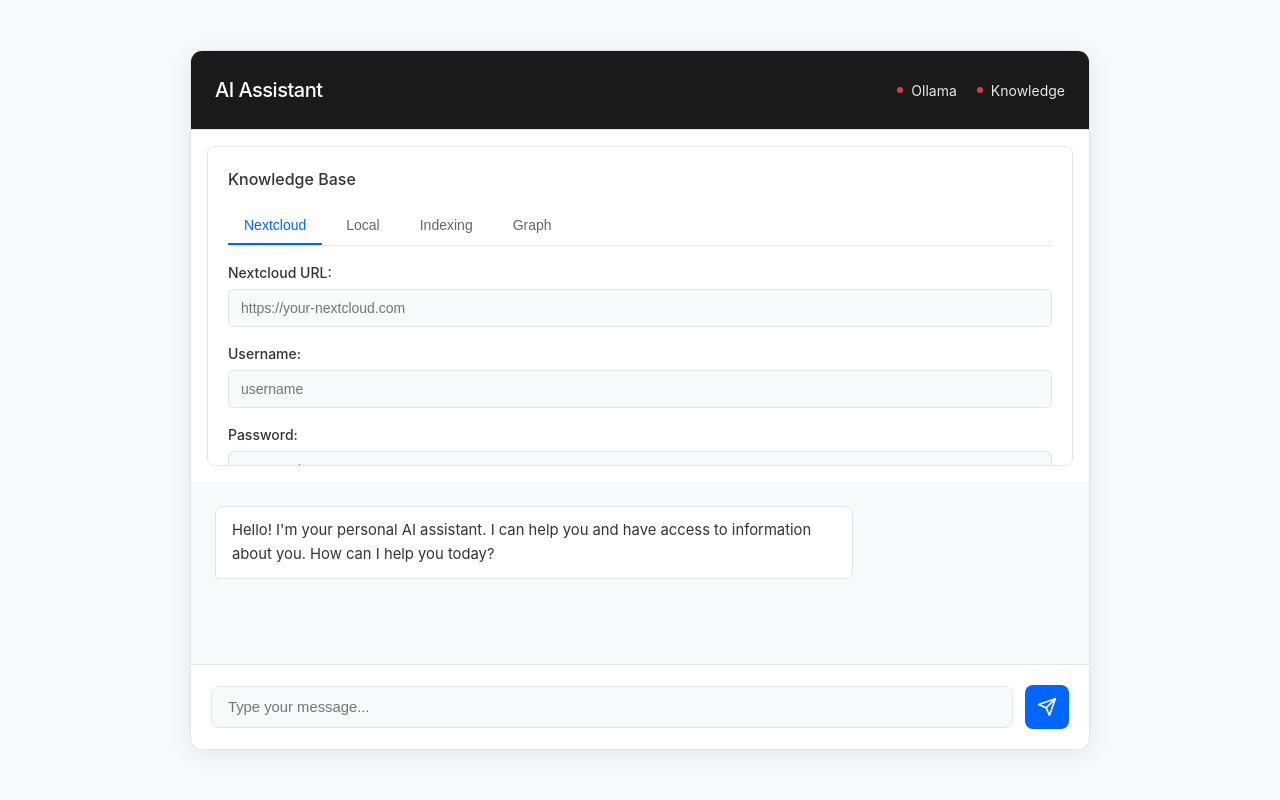
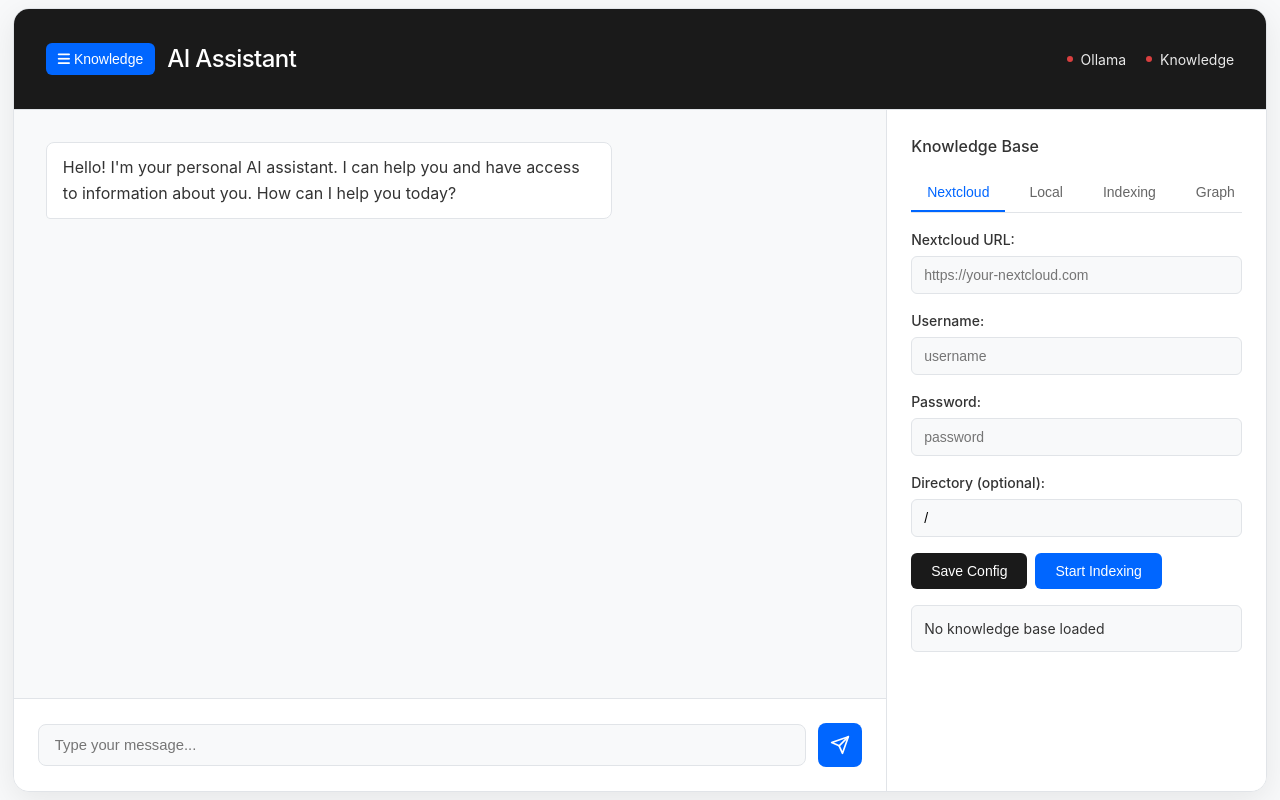
Before and after one commit to SchBenedikt/mynd, a Python web app: template templates/index.html in a window 1280 px wide. Run offline with Jinja, Linux system fonts and the light colour scheme; the template is opened without the code that fills it, so the values that code supplies are empty.

Commit message:
Improve desktop UI layout and positioning
- Enhance index.html with larger container (1400px) and better desktop layout
- Add collapsible knowledge sidebar (380px) for better space utilization
- Improve calendar_create.html with wider container and enhanced spacing
- Optimize knowledge_graph.html with larger layout and better responsive design
- Add desktop-specific breakpoints for screens ≥1200px and ≥1600px
- Reposition knowledge settings panel from main area to proper sidebar
- Better visual hierarchy and improved user experience on desktop

```diff
--- a/templates/index.html
+++ b/templates/index.html
@@ -4,6 +4,7 @@
     <meta charset="UTF-8">
     <meta name="viewport" content="width=device-width, initial-scale=1.0">
     <title>AI Chat Assistant</title>
+    <link rel="stylesheet" href="https://cdnjs.cloudflare.com/ajax/libs/font-awesome/6.4.0/css/all.min.css">
     <style>
         :root {
             --primary: #1a1a1a;
@@ -35,13 +36,13 @@
         }
 
         .chat-container {
-            width: 92%;
-            max-width: 900px;
-            height: 92vh;
-            max-height: 700px;
+            width: 95%;
+            max-width: 1400px;
+            height: 95vh;
+            max-height: 900px;
             background: white;
-            border-radius: 12px;
-            box-shadow: 0 4px 24px var(--shadow);
+            border-radius: 16px;
+            box-shadow: 0 8px 32px var(--shadow);
             display: flex;
             flex-direction: column;
             overflow: hidden;
@@ -240,10 +241,10 @@
         .knowledge-panel {
             background: white;
             border: 1px solid var(--border);
-            border-radius: 8px;
-            padding: 20px;
-            margin: 16px;
-            max-height: 320px;
+            border-radius: 12px;
+            padding: 24px;
+            margin: 20px;
+            max-height: 400px;
             overflow-y: auto;
         }
 
@@ -472,6 +473,118 @@
             border-color: #fecaca;
         }
 
+        .desktop-layout {
+            display: flex;
+            flex: 1;
+            overflow: hidden;
+        }
+
+        .main-content {
+            flex: 1;
+            display: flex;
+            flex-direction: column;
+            overflow: hidden;
+        }
+
+        .knowledge-sidebar {
+            width: 380px;
+            background: var(--secondary);
+            border-left: 1px solid var(--border);
+            overflow-y: auto;
+            display: none;
+        }
+
+        .knowledge-sidebar.collapsible {
+            display: block;
+        }
+
+        @media (min-width: 1200px) {
+            .desktop-layout {
+                display: flex;
+            }
+
+            .knowledge-sidebar {
+                display: block;
+            }
+
+            .knowledge-panel {
+                margin: 0;
+                border-radius: 0;
+                border: none;
+                height: 100%;
+                max-height: none;
+            }
+        }
+
+        .toggle-sidebar {
+            display: none;
+            background: var(--accent);
+            color: white;
+            border: none;
+            padding: 8px 12px;
+            border-radius: 6px;
+            cursor: pointer;
+            font-size: 0.875rem;
+            margin-right: 12px;
+        }
+
+        @media (min-width: 1200px) {
+            .toggle-sidebar {
+                display: block;
+            }
+        }
+
+        @media (min-width: 1200px) {
+            .chat-container {
+                width: 98%;
+                max-width: 1600px;
+                height: 98vh;
+                max-height: 1000px;
+            }
+
+            .chat-messages {
+                padding: 32px;
+            }
+
+            .message-content {
+                max-width: 70%;
+                font-size: 1rem;
+            }
+
+            .chat-header {
+                padding: 32px;
+            }
+
+            .chat-header h1 {
+                font-size: 1.5rem;
+            }
+
+            .chat-input {
+                padding: 24px;
+            }
+        }
+
+        @media (max-width: 1199px) {
+            .desktop-layout {
+                flex-direction: column;
+            }
+
+            .knowledge-sidebar {
+                width: 100%;
+                border-left: none;
+                border-top: 1px solid var(--border);
+                display: none;
+            }
+
+            .toggle-sidebar {
+                display: block;
+            }
+
+            .main-content {
+                width: 100%;
+            }
+        }
+
         @media (max-width: 600px) {
             .chat-container {
                 width: 96%;
@@ -516,7 +629,12 @@
 <body>
     <div class="chat-container">
         <div class="chat-header">
+            <div style="display: flex; align-items: center;">
+                <button class="toggle-sidebar" onclick="toggleSidebar()">
+                    <i class="fas fa-bars"></i> Knowledge
+                </button>
                 <h1>AI Assistant</h1>
+            </div>
             <div class="status-indicators">
                 <div class="status" id="ollamaStatus">
                     <span class="status-dot" id="ollamaDot"></span>
@@ -529,7 +647,37 @@
             </div>
         </div>
 
-        <div class="knowledge-panel" id="knowledgePanel">
+        <div class="desktop-layout">
+            <div class="main-content">
+                <div class="chat-messages" id="chatMessages">
+                    <div class="message ai">
+                        <div class="message-content">
+                            Hello! I'm your personal AI assistant. I can help you and have access to information about you. How can I help you today?
+                        </div>
+                    </div>
+                </div>
+
+                <div class="typing-indicator" id="typingIndicator">
+                    <span></span>
+                    <span></span>
+                    <span></span>
+                </div>
+
+                <div class="chat-input">
+                    <div class="input-container">
+                        <input type="text" id="messageInput" placeholder="Type your message..." autocomplete="off">
+                        <button id="sendButton">
+                            <svg width="20" height="20" viewBox="0 0 24 24" fill="none" stroke="currentColor" stroke-width="2" stroke-linecap="round" stroke-linejoin="round">
+                                <line x1="22" y1="2" x2="11" y2="13"></line>
+                                <polygon points="22 2 15 22 11 13 2 9 22 2"></polygon>
+                            </svg>
+                        </button>
+                    </div>
+                </div>
+            </div>
+
+            <div class="knowledge-sidebar" id="knowledgeSidebar">
+                <div class="knowledge-panel">
                     <h3>Knowledge Base</h3>
 
                     <div class="tab-container">
@@ -623,34 +771,11 @@
                         </div>
                     </div>
 
-            <div class="knowledge-info" id="knowledgeInfo">
+                    <div class="knowledge-info" id="knowledgeInfoSidebar">
                         <p>No knowledge base loaded</p>
                     </div>
                 </div>
-
-        <div class="chat-messages" id="chatMessages">
-            <div class="message ai">
-                <div class="message-content">
-                    Hello! I'm your personal AI assistant. I can help you and have access to information about you. How can I help you today?
             </div>
-            </div>
-        </div>
-
-        <div class="typing-indicator" id="typingIndicator">
-            <span></span>
-            <span></span>
-            <span></span>
-        </div>
-
-        <div class="chat-input">
-            <div class="input-container">
-                <input type="text" id="messageInput" placeholder="Type your message..." autocomplete="off">
-                <button id="sendButton">
-                    <svg width="20" height="20" viewBox="0 0 24 24" fill="none" stroke="currentColor" stroke-width="2" stroke-linecap="round" stroke-linejoin="round">
-                        <line x1="22" y1="2" x2="11" y2="13"></line>
-                        <polygon points="22 2 15 22 11 13 2 9 22 2"></polygon>
-                    </svg>
-                </button>
         </div>
         </div>
     </div>
@@ -1150,8 +1275,30 @@
 
         function updateKnowledgeInfo(message, type = '') {
             const info = document.getElementById('knowledgeInfo');
+            const sidebarInfo = document.getElementById('knowledgeInfoSidebar');
+
+            if (info) {
                 info.className = 'knowledge-info ' + type;
                 info.innerHTML = `<p>${message}</p>`;
+            }
+
+            if (sidebarInfo) {
+                sidebarInfo.className = 'knowledge-info ' + type;
+                sidebarInfo.innerHTML = `<p>${message}</p>`;
+            }
+        }
+
+        function toggleSidebar() {
+            const sidebar = document.getElementById('knowledgeSidebar');
+            const button = document.querySelector('.toggle-sidebar');
+
+            if (sidebar.style.display === 'none' || sidebar.style.display === '') {
+                sidebar.style.display = 'block';
+                button.innerHTML = '<i class="fas fa-times"></i> Close';
+            } else {
+                sidebar.style.display = 'none';
+                button.innerHTML = '<i class="fas fa-bars"></i> Knowledge';
+            }
         }
 
         async function updateKnowledgeStatus() {
```
Also changed, not shown: templates/calendar_create.html (+24 -24 lines), templates/knowledge_graph.html (+33 -10 lines). Lines whose indentation alone changed are shown as unchanged.
